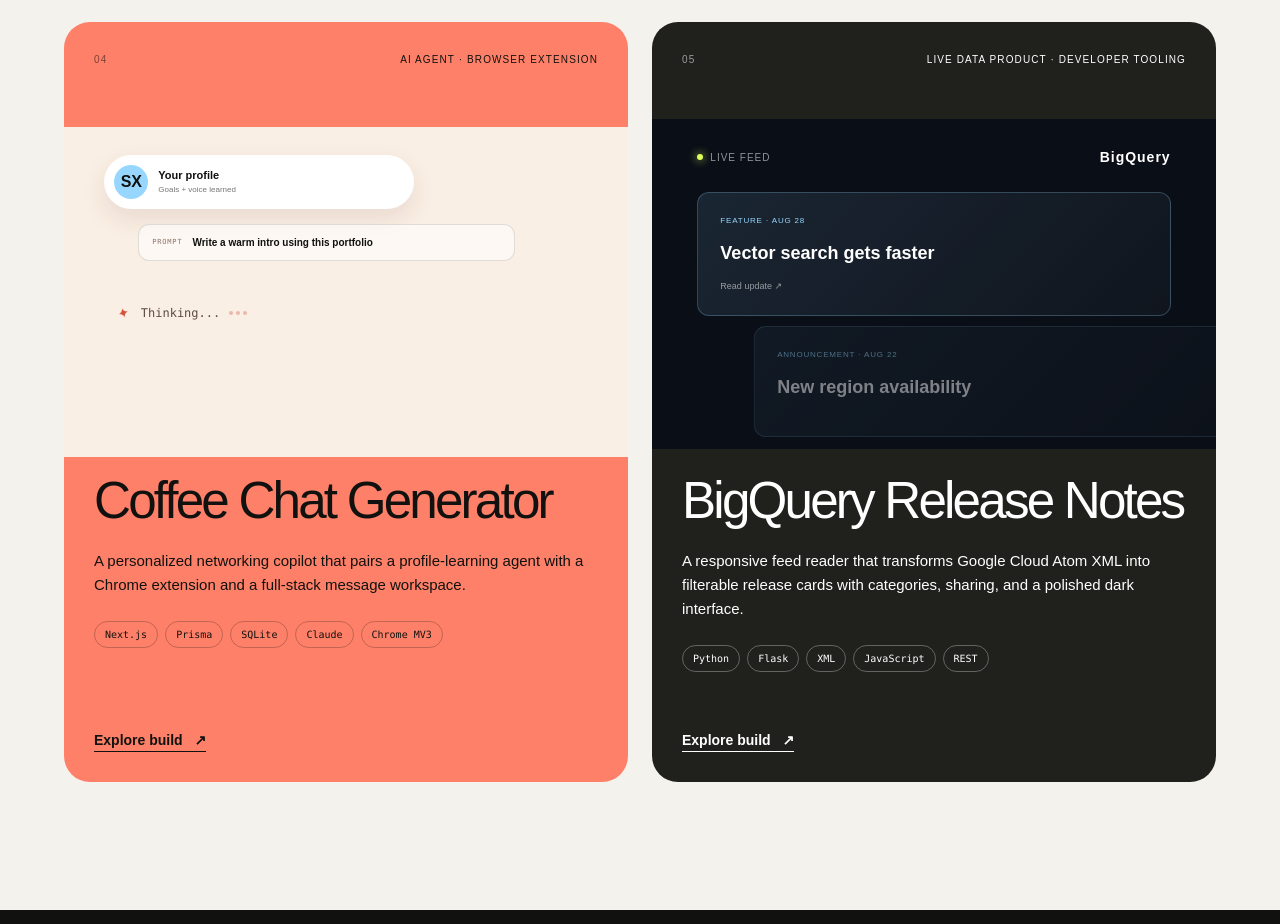
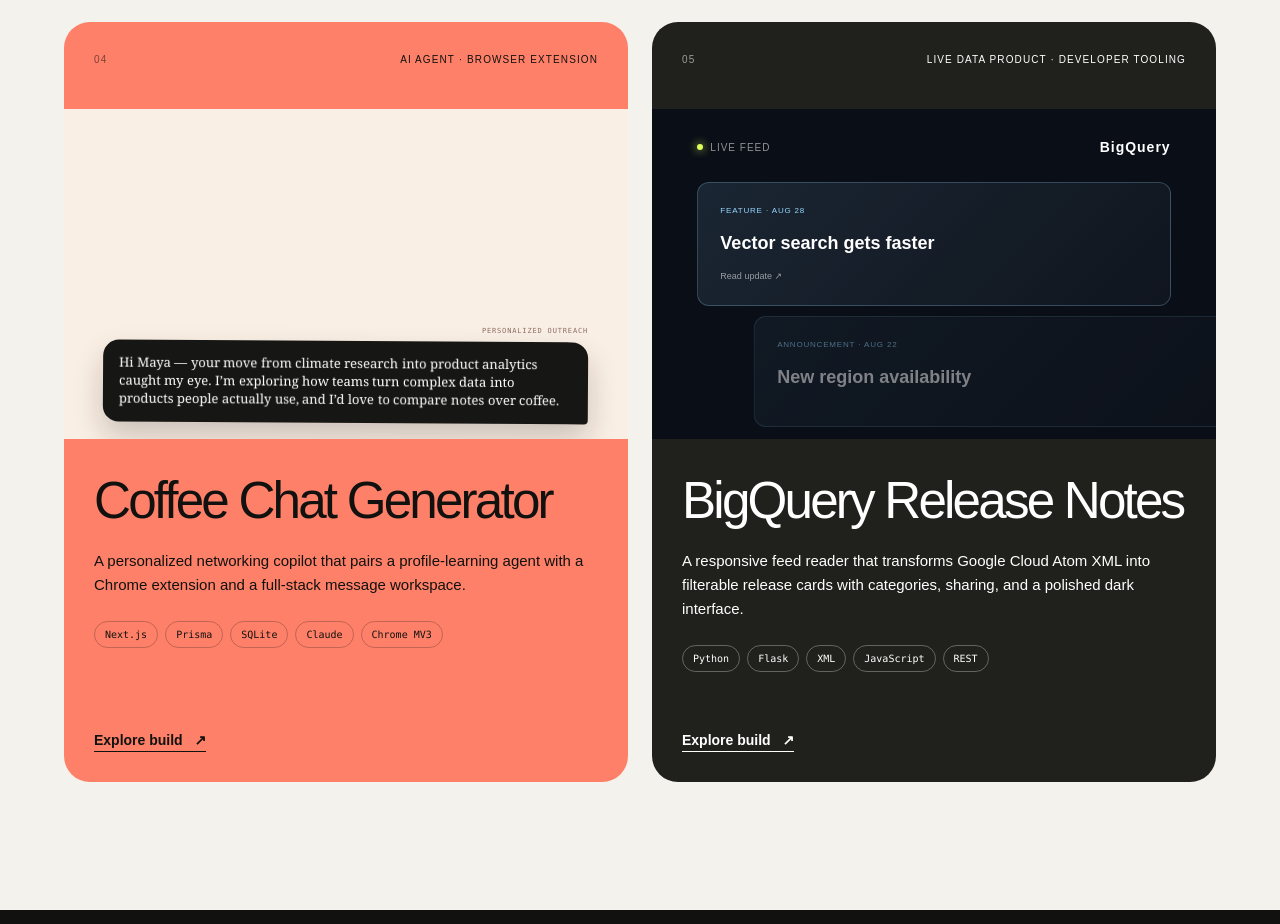
Before and after one commit to xyjsteven15/pweb, a Next.js app: page / in a window 1280 px wide. Shown: the part 3480-4404 px from the top of the page. Built offline with nearby package versions, Linux system fonts and the light colour scheme.

Commit message:
Redesign coffee chat profile animation

```diff
--- a/app/PortfolioMotion.tsx
+++ b/app/PortfolioMotion.tsx
@@ -131,6 +131,7 @@
 
         const coffeeCard = scope.current?.querySelector<HTMLElement>('.projectCoral');
         if (coffeeCard) {
+          const coffeeSelect = gsap.utils.selector(coffeeCard);
           const coffeeTimeline = gsap.timeline({
             defaults: { ease: 'power2.out' },
             scrollTrigger: {
@@ -141,25 +142,46 @@
           });
 
           coffeeTimeline
-            .set('.coffeeThinking', { autoAlpha: 1, y: 0 })
-            .set('.coffeeResponse', { autoAlpha: 0, y: 12 })
-            .set('.responseWord', { autoAlpha: 0, y: 5 })
-            .set('.messageActions', { autoAlpha: 0, y: 8 })
-            .addLabel('thinking')
-            .fromTo('.thinkingSpark', { rotation: -18, scale: 0.7 }, { rotation: 18, scale: 1, duration: 0.45, repeat: 2, yoyo: true }, 'thinking')
-            .fromTo('.thinkingDots i', { y: 0, autoAlpha: 0.35 }, {
+            .set(coffeeSelect('.coffeeProfile'), { autoAlpha: 1, scale: 1, y: 0 })
+            .set(coffeeSelect('.profileScanBeam'), { autoAlpha: 0, y: -18 })
+            .set(coffeeSelect('.profileScanStatus'), { autoAlpha: 0, y: -6 })
+            .set(coffeeSelect('.profileScanComplete'), { autoAlpha: 0, scale: 0.9 })
+            .set(coffeeSelect('.coffeeThinking'), { autoAlpha: 0, y: 10 })
+            .set(coffeeSelect('.coffeeResponse'), { autoAlpha: 0, y: 16, scale: 0.98 })
+            .set(coffeeSelect('.responseWord'), { autoAlpha: 0, y: 5 })
+            .addLabel('scan')
+            .fromTo(coffeeSelect('.coffeeProfile'), { y: 12, autoAlpha: 0 }, { y: 0, autoAlpha: 1, duration: 0.5 }, 'scan')
+            .to(coffeeSelect('.profileScanStatus'), { autoAlpha: 1, y: 0, duration: 0.3 }, 'scan+=0.25')
+            .to(coffeeSelect('.profileScanBeam'), { autoAlpha: 1, duration: 0.18 }, 'scan+=0.25')
+            .to(coffeeSelect('.profileScanBeam'), { y: 238, duration: 1.85, ease: 'power1.inOut' }, 'scan+=0.32')
+            .fromTo(coffeeSelect('.profileScanTarget'), { x: -5, opacity: 0.48 }, {
+              x: 0,
+              opacity: 1,
+              duration: 0.38,
+              stagger: 0.32,
+            }, 'scan+=0.36')
+            .addLabel('profileRead', 'scan+=2.18')
+            .to(coffeeSelect('.profileScanBeam'), { autoAlpha: 0, duration: 0.18 }, 'profileRead')
+            .to(coffeeSelect('.profileScanStatus'), { autoAlpha: 0, y: -5, duration: 0.2 }, 'profileRead')
+            .to(coffeeSelect('.profileScanComplete'), { autoAlpha: 1, scale: 1, duration: 0.35, ease: 'back.out(1.6)' }, 'profileRead+=0.08')
+            .addLabel('thinking', 'profileRead+=0.58')
+            .to(coffeeSelect('.coffeeProfile'), { scale: 0.97, y: -9, duration: 0.45 }, 'thinking')
+            .to(coffeeSelect('.profileScanComplete'), { autoAlpha: 0, duration: 0.22 }, 'thinking')
+            .to(coffeeSelect('.coffeeThinking'), { autoAlpha: 1, y: 0, duration: 0.3 }, 'thinking+=0.08')
+            .fromTo(coffeeSelect('.thinkingSpark'), { rotation: -18, scale: 0.7 }, { rotation: 18, scale: 1, duration: 0.42, repeat: 3, yoyo: true }, 'thinking+=0.08')
+            .fromTo(coffeeSelect('.thinkingDots i'), { y: 0, autoAlpha: 0.35 }, {
               y: -4,
               autoAlpha: 1,
               duration: 0.28,
               stagger: 0.12,
-              repeat: 2,
+              repeat: 3,
               yoyo: true,
-            }, 'thinking')
-            .addLabel('answer', 'thinking+=1.25')
-            .to('.coffeeThinking', { autoAlpha: 0, y: -7, duration: 0.25 }, 'answer')
-            .to('.coffeeResponse', { autoAlpha: 1, y: 0, duration: 0.3 }, 'answer+=0.16')
-            .to('.responseWord', { autoAlpha: 1, y: 0, duration: 0.16, stagger: 0.045 }, 'answer+=0.24')
-            .to('.messageActions', { autoAlpha: 1, y: 0, duration: 0.38 }, '>-=0.05');
+            }, 'thinking+=0.08')
+            .addLabel('answer', 'thinking+=1.55')
+            .to(coffeeSelect('.coffeeThinking'), { autoAlpha: 0, y: -7, duration: 0.25 }, 'answer')
+            .to(coffeeSelect('.coffeeProfile'), { autoAlpha: 0.35, scale: 0.94, y: -13, duration: 0.38 }, 'answer')
+            .to(coffeeSelect('.coffeeResponse'), { autoAlpha: 1, y: 0, scale: 1, duration: 0.38 }, 'answer+=0.12')
+            .to(coffeeSelect('.responseWord'), { autoAlpha: 1, y: 0, duration: 0.15, stagger: 0.036 }, 'answer+=0.2');
         }
 
         if (isDesktop) {
--- a/app/globals.css
+++ b/app/globals.css
@@ -94,12 +94,24 @@
 .segmentSource { position:absolute; z-index:3; left:50%; top:50%; width:190px; height:190px; border-radius:50%; display:grid; place-content:center; text-align:center; color:#17221c; background:#f5f0e8; box-shadow:0 22px 55px rgba(0,0,0,.26),inset 0 0 0 1px rgba(255,255,255,.65); transform:translate(-50%,-50%); opacity:0; visibility:hidden; will-change:transform,opacity; }.segmentSource b{font-size:38px;letter-spacing:-.06em}.segmentSource span{margin-top:4px;font-size:9px;text-transform:uppercase;letter-spacing:.12em;opacity:.55}
 .bubble { position:absolute;border-radius:50%;display:grid;place-items:center;font-weight:700;box-shadow:inset 0 0 0 1px rgba(255,255,255,.35);will-change:transform,opacity}.bubbleA{width:145px;height:145px;background:var(--coral);right:12%;top:18%}.bubbleB{width:105px;height:105px;background:var(--blue);right:34%;bottom:5%}.bubbleC{width:132px;height:132px;background:#f5f0e8;left:14%;bottom:-12%}.bubbleD{width:78px;height:78px;background:var(--acid);right:5%;bottom:-2%}
 .projectCoral { background:var(--coral); }
-.coffeeVisual { background:#faefe4; padding:28px 8%; }
-.profileChip { width:64%; display:flex;align-items:center;gap:10px;background:white;padding:10px;border-radius:999px;box-shadow:0 10px 24px rgba(80,33,25,.1)}.profileChip>span{width:34px;height:34px;border-radius:50%;display:grid;place-items:center;background:var(--blue);font-weight:700}.profileChip div>*{display:block}.profileChip b{font-size:11px}.profileChip small{font-size:8px;color:#777}
-.coffeePrompt { display:flex;align-items:center;gap:10px;margin:15px 0 0 7%;padding:10px 13px;width:78%;border:1px solid rgba(17,17,15,.12);border-radius:11px;background:rgba(255,255,255,.58)}.coffeePrompt span{font:7px var(--font-geist-mono);text-transform:uppercase;letter-spacing:.12em;color:#8b7167}.coffeePrompt b{font-size:10px;font-weight:600}
-.coffeeThinking { position:absolute;left:9%;top:52%;display:flex;align-items:center;gap:9px;color:#5c4b44;opacity:0;visibility:hidden;will-change:transform,opacity}.coffeeThinking b{font:12px var(--font-geist-mono);font-weight:500}.thinkingSpark{font-size:20px;color:#d3533d;will-change:transform}.thinkingDots{display:flex;gap:3px}.thinkingDots i{width:4px;height:4px;border-radius:50%;background:#d3533d;will-change:transform,opacity}
-.coffeeResponse { margin-top:12px; will-change:transform,opacity; }.coffeeResponse>small{display:block;margin:0 0 5px auto;width:88%;font:7px var(--font-geist-mono);text-transform:uppercase;letter-spacing:.12em;color:#98766b}.messageBubble { max-width:88%; margin:0 0 9px auto; padding:15px 16px; border-radius:16px 16px 4px 16px; background:#161614; color:white; font-family:Georgia,serif; font-size:14px; line-height:1.38; transform:rotate(.5deg); }.responseWord{display:inline-block;will-change:transform,opacity}
-.messageActions { display:flex;align-items:center;gap:7px;will-change:transform,opacity}.messageActions span{background:white;border-radius:99px;padding:6px 9px;font-size:8px}.messageActions b{margin-left:auto;font-size:10px}
+.coffeeVisual { background:#faefe4; padding:22px 7%; }
+.coffeeProfile { position:relative;width:92%;height:246px;margin:0 auto;background:rgba(255,255,255,.92);border:1px solid rgba(37,23,18,.1);border-radius:18px;overflow:hidden;box-shadow:0 18px 42px rgba(80,33,25,.12);will-change:transform,opacity }
+.profileCover { height:53px;background:radial-gradient(circle at 76% 30%,rgba(223,255,88,.65),transparent 22%),linear-gradient(115deg,#171715 0 52%,#ff8068 52% 70%,#97d7ff 70%); }
+.profileIdentity { position:relative;margin:-23px 15px 0;display:flex;align-items:center;gap:10px;z-index:2; }
+.profileAvatar { position:relative;width:48px;height:48px;flex:0 0 48px;border:4px solid white;border-radius:50%;display:grid;place-items:center;background:#dfff58;color:#161614;font-size:13px;font-weight:800;letter-spacing:-.04em;box-shadow:0 5px 12px rgba(0,0,0,.12) }
+.profileAvatar i { position:absolute;right:-1px;bottom:1px;width:9px;height:9px;border:2px solid white;border-radius:50%;background:#36a46f; }
+.profileIdentity>div { min-width:0;padding-top:21px; }.profileIdentity>div>*{display:block}.profileIdentity b{font-size:13px;line-height:1.1}.profileIdentity small{margin-top:3px;font-size:8px;color:#7b716c}
+.profileConnect { margin:20px 0 0 auto;border:1px solid rgba(17,17,15,.18);border-radius:999px;padding:4px 8px;font:7px var(--font-geist-mono);text-transform:uppercase;letter-spacing:.08em;color:#776b66;background:#fff; }
+.profileAbout { margin:13px 18px 10px;font-family:Georgia,serif;font-size:11px;line-height:1.35;color:#3d3632; }
+.profileSignals { display:grid;grid-template-columns:.84fr .78fr 1.38fr;border-top:1px solid rgba(17,17,15,.09); }
+.profileSignals>div { min-width:0;padding:10px 10px;border-right:1px solid rgba(17,17,15,.08); }.profileSignals>div:last-child{border-right:0}.profileSignals div>*{display:block;white-space:nowrap;overflow:hidden;text-overflow:ellipsis}.profileSignals small{font:6px var(--font-geist-mono);text-transform:uppercase;letter-spacing:.12em;color:#9b7770}.profileSignals b{margin:5px 0 2px;font-size:8px}.profileSignals span{font-size:7px;color:#7b716c}
+.profileScanTarget { will-change:transform,opacity; }
+.profileScanBeam { position:absolute;left:0;right:0;top:0;height:2px;z-index:5;background:#ff8068;box-shadow:0 0 8px #ff8068,0 6px 22px rgba(255,128,104,.42);opacity:0;visibility:hidden;will-change:transform,opacity; }.profileScanBeam::after{content:'';position:absolute;left:0;right:0;top:2px;height:34px;background:linear-gradient(rgba(255,128,104,.14),transparent)}
+.profileScanStatus,.profileScanComplete { position:absolute;top:12px;right:12px;z-index:6;display:flex;align-items:center;gap:6px;border-radius:999px;padding:6px 9px;font:7px var(--font-geist-mono);letter-spacing:.04em;box-shadow:0 5px 14px rgba(0,0,0,.12);opacity:0;visibility:hidden;will-change:transform,opacity; }
+.profileScanStatus { color:white;background:#171715; }.profileScanStatus i{width:5px;height:5px;border-radius:50%;background:var(--acid);box-shadow:0 0 7px var(--acid)}
+.profileScanComplete { color:#203f31;background:#e8fff3; }.profileScanComplete span{font-size:9px;font-weight:800}
+.coffeeThinking { position:absolute;left:9%;bottom:18px;z-index:6;display:flex;align-items:center;gap:9px;color:#5c4b44;opacity:0;visibility:hidden;will-change:transform,opacity}.coffeeThinking b{font:10px var(--font-geist-mono);font-weight:500}.thinkingSpark{font-size:20px;color:#d3533d;will-change:transform}.thinkingDots{display:flex;gap:3px}.thinkingDots i{width:4px;height:4px;border-radius:50%;background:#d3533d;will-change:transform,opacity}
+.coffeeResponse { position:absolute;left:7%;right:7%;bottom:16px;z-index:7;will-change:transform,opacity; }.coffeeResponse>small{display:block;margin:0 0 6px auto;width:max-content;font:7px var(--font-geist-mono);text-transform:uppercase;letter-spacing:.12em;color:#8d6d63}.messageBubble { margin:0 0 0 auto;padding:14px 16px;border-radius:16px 16px 4px 16px;background:#161614;color:white;box-shadow:0 15px 30px rgba(30,17,13,.2);font-family:Georgia,serif;font-size:13px;line-height:1.38;transform:rotate(.35deg); }.responseWord{display:inline-block;will-change:transform,opacity}
 .projectDark { background:#20201d; color:white; }
 .projectDark .tags span { border-color:rgba(255,255,255,.3); }
 .releaseVisual { background:#090e17; padding:28px 9%; }
--- a/app/page.tsx
+++ b/app/page.tsx
@@ -53,7 +53,7 @@
   { year: '2025', company: 'EY', role: 'Data Analytics Intern', detail: 'Automated financial-statement validation and variance analysis, saving approximately four hours each week.' },
 ];
 
-const coffeeResponse = 'Hi Maya — your move from research to product analytics caught my eye. I would love to compare notes over coffee.';
+const coffeeResponse = 'Hi Maya — your move from climate research into product analytics caught my eye. I’m exploring how teams turn complex data into products people actually use, and I’d love to compare notes over coffee.';
 
 function ProjectVisual({ type }: { type: string }) {
   if (type === 'focus') return (
@@ -71,14 +71,28 @@
   );
   if (type === 'coffee') return (
     <div className="coffeeVisual visual" aria-hidden="true">
-      <div className="profileChip"><span>SX</span><div><b>Your profile</b><small>Goals + voice learned</small></div></div>
-      <div className="coffeePrompt"><span>Prompt</span><b>Write a warm intro using this portfolio</b></div>
-      <div className="coffeeThinking"><span className="thinkingSpark">✦</span><b>Thinking...</b><span className="thinkingDots"><i /><i /><i /></span></div>
+      <div className="coffeeProfile">
+        <div className="profileCover" />
+        <div className="profileIdentity profileScanTarget">
+          <span className="profileAvatar">MC<i /></span>
+          <div><b>Maya Chen</b><small>Product Analytics · New York</small></div>
+          <span className="profileConnect">2nd</span>
+        </div>
+        <p className="profileAbout profileScanTarget">Building thoughtful data products. Previously climate research.</p>
+        <div className="profileSignals">
+          <div className="profileScanTarget"><small>Now</small><b>Northstar AI</b><span>Product Analytics</span></div>
+          <div className="profileScanTarget"><small>Before</small><b>Cornell</b><span>Climate Research</span></div>
+          <div className="profileScanTarget"><small>Interested in</small><b>Human-centered AI</b><span>Experiments · Data products</span></div>
+        </div>
+        <div className="profileScanBeam" />
+        <div className="profileScanStatus"><i /><span>Reading profile</span></div>
+        <div className="profileScanComplete"><span>✓</span> Profile understood</div>
+      </div>
+      <div className="coffeeThinking"><span className="thinkingSpark">✦</span><b>Thinking about the right opening</b><span className="thinkingDots"><i /><i /><i /></span></div>
       <div className="coffeeResponse">
-        <small>Generated from portfolio</small>
+        <small>Personalized outreach</small>
         <div className="messageBubble">{coffeeResponse.split(' ').map((word, index) => <span className="responseWord" key={`${word}-${index}`}>{word}{'\u00A0'}</span>)}</div>
       </div>
-      <div className="messageActions"><span>Warm</span><span>Concise</span><b>Regenerate ↗</b></div>
     </div>
   );
   return (
```
